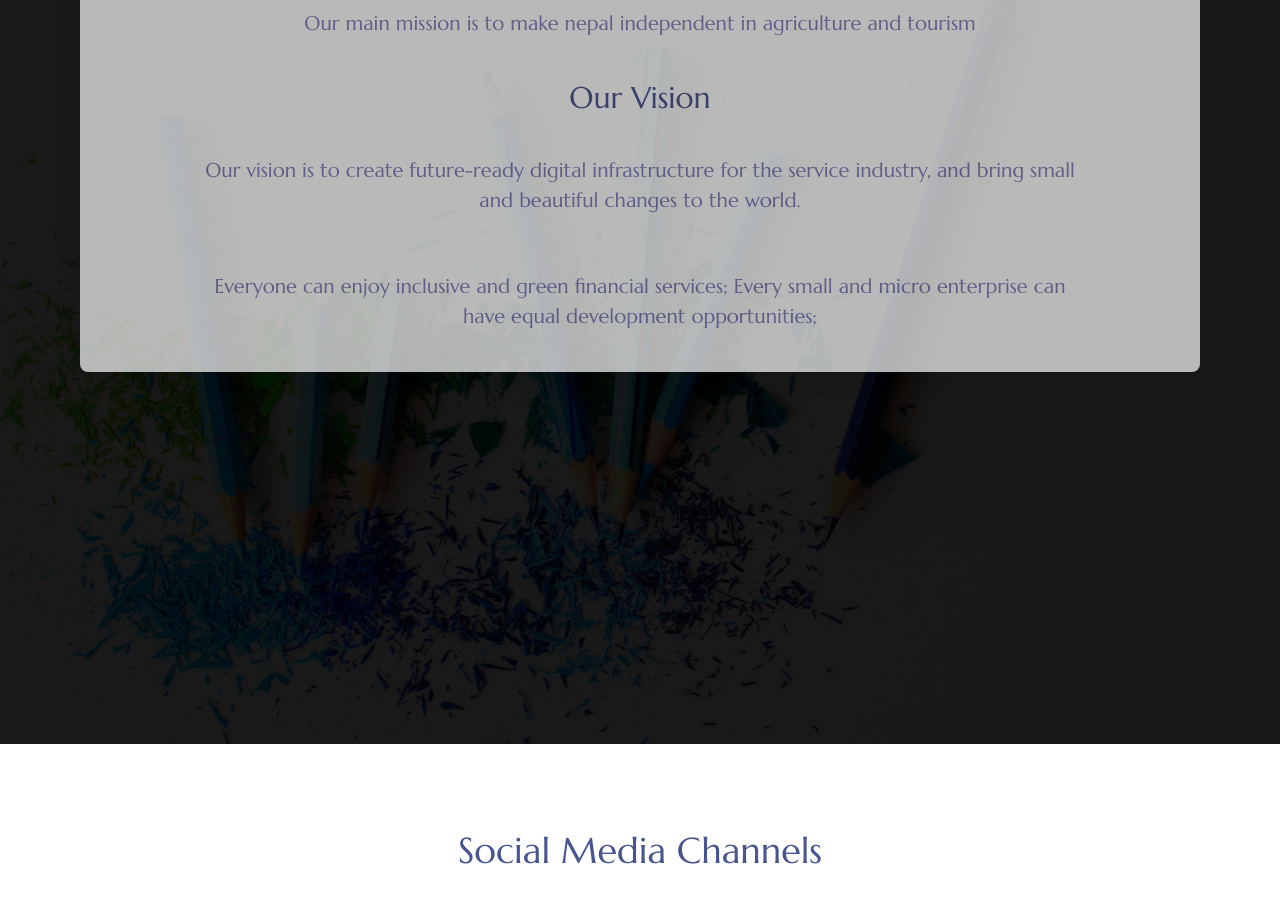
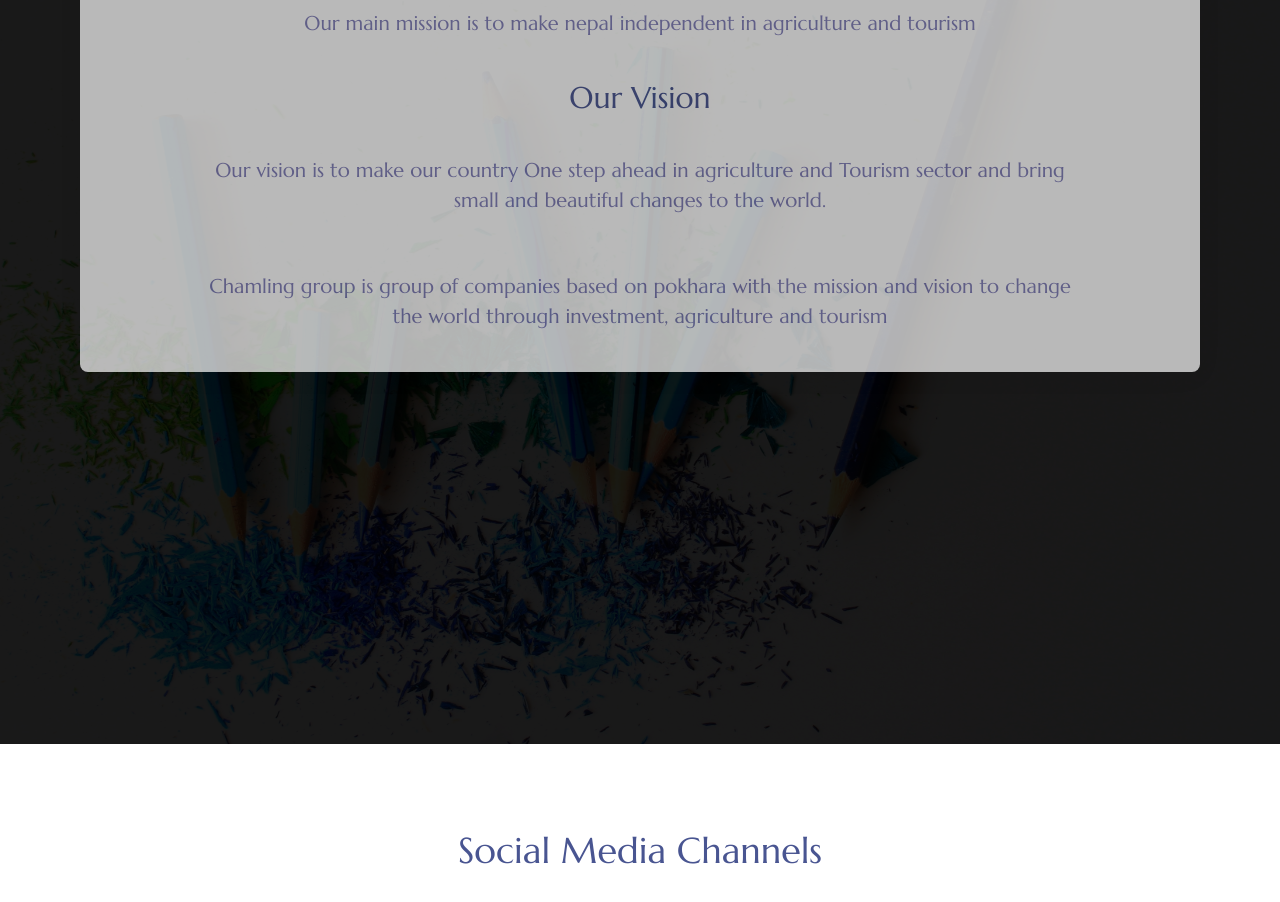
Before and after one commit to somrai010/chamlinggroup, a Next.js app: page / in a window 1280 px wide. Shown: the part 991-1893 px from the top of the page. Built offline with nearby package versions, Linux system fonts and the light colour scheme.

Commit message:
feat: write vision

```diff
--- a/src/components/Mission.jsx
+++ b/src/components/Mission.jsx
@@ -29,14 +29,14 @@ export const Mission = (props) => {
                   Our Vision
                 </h2>
                 <p className=" font-marcellus text-[20px] text-text-secondary-default leading-[150%] md:px-[100px] py-9">
-                  Our vision is to create future-ready digital infrastructure
-                  for the service industry, and bring small and beautiful
+                  Our vision is to make our country One step ahead in
+                  agriculture and Tourism sector and bring small and beautiful
                   changes to the world.
                 </p>
                 <p className=" font-marcellus text-[20px] text-text-secondary-default leading-[150%] md:px-[100px] py-5">
-                  Everyone can enjoy inclusive and green financial services;
-                  Every small and micro enterprise can have equal development
-                  opportunities;
+                  Chamling group is group of companies based on pokhara with the
+                  mission and vision to change the world through investment,
+                  agriculture and tourism
                 </p>
               </Fade>
             </div>
--- a/src/components/nav/ContactNav.jsx
+++ b/src/components/nav/ContactNav.jsx
@@ -21,7 +21,7 @@ export const ContactNav = () => {
               <span className="px-2">
                 <PhoneIphoneIcon />
               </span>
-              9846748488/988757564
+              98576657757
             </p>
 
             <p className=" text-text-secondary-default text-[15px] pl-5 leading-[250%]">
```
